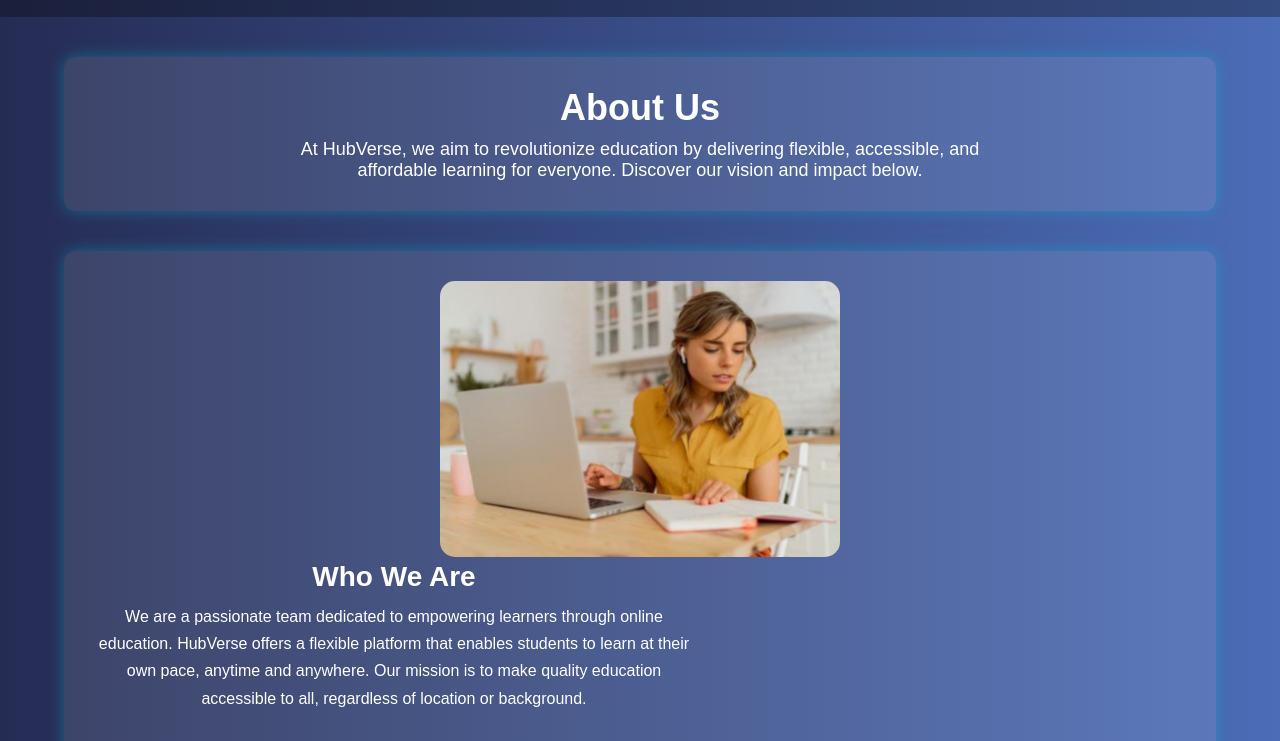
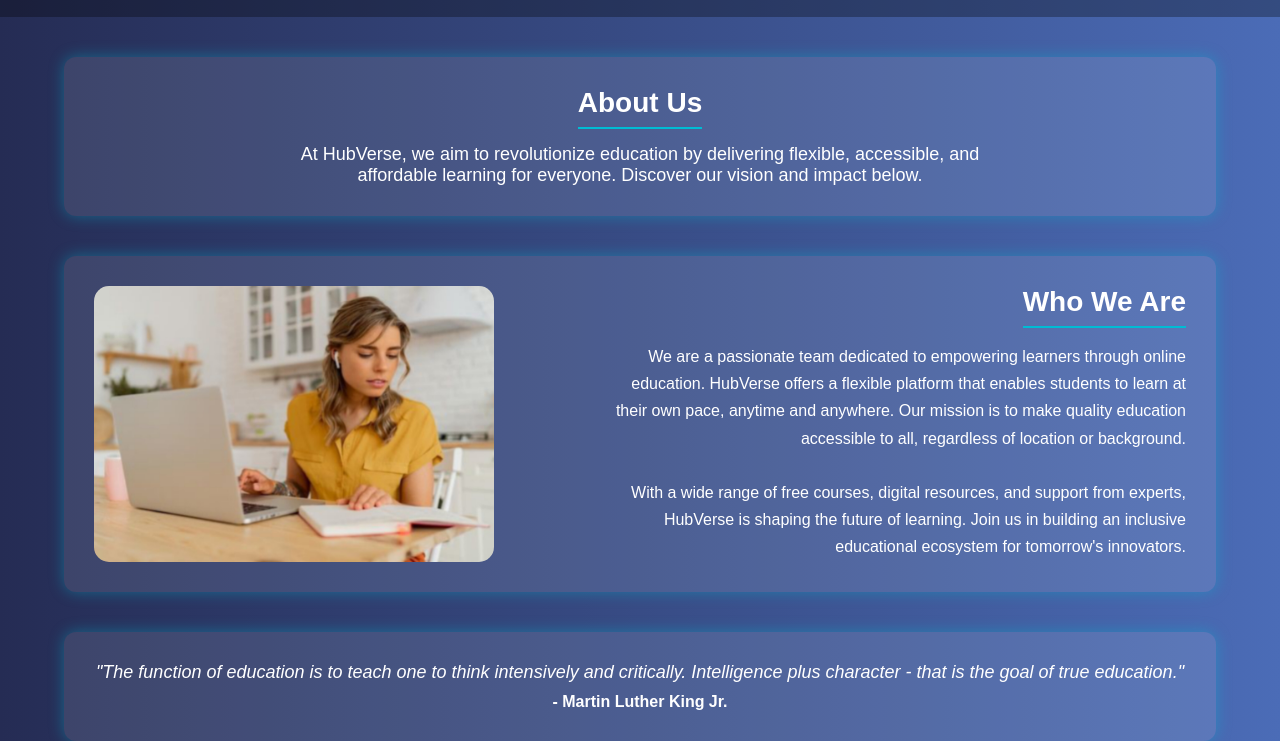
Before and after one commit to Snkumar21/Hub-Verse, a website: page public/About.html in a window 1280 px wide. Shown: the part 63-804 px from the top of the page. Drawn offline with Linux system fonts and the light colour scheme.

Commit message:
Updates added

```diff
--- a/public/About.html
+++ b/public/About.html
@@ -106,7 +106,7 @@
       gap: 40px;
     }
 
-    .hero, .about, .quote {
+    .hero, .quote {
       background: rgba(255 255 255 / 0.1);
       padding: 30px;
       border-radius: 12px;
@@ -115,15 +115,30 @@
       color: white;
     }
 
-    .hero h1 {
-      font-size: 36px;
-      margin-bottom: 10px;
+    .hero h2 {
+      font-size: 28px;
+      margin-bottom: 15px;
+      border-bottom: 2px solid #00bcd4;
+      display: inline-block;
+      padding-bottom: 8px;
+      width: fit-content;
     }
 
     .hero p {
       font-size: 18px;
       max-width: 700px;
       margin: auto;
+    }
+
+    .about {
+      background: rgba(255 255 255 / 0.1);
+      padding: 30px;
+      border-radius: 12px;
+      box-shadow: 0 0 15px rgba(0, 188, 212, 0.4);
+      text-align: center;
+      color: white;
+      display: flex;
+      flex-direction: row;
     }
 
     .about img {
@@ -133,11 +148,17 @@
 
     .about-text {
       max-width: 600px;
+      margin-left: 10%;
+      text-align: right;
     }
 
     .about-text h2 {
       font-size: 28px;
-      margin-bottom: 10px;
+      margin-bottom: 15px;
+      border-bottom: 2px solid #00bcd4;
+      padding-bottom: 8px;
+      width: fit-content;
+      display: inline-block;
     }
 
     .about-text p {
@@ -156,7 +177,7 @@
 
     /* Footer */
     footer {
-      margin-top: auto;
+      margin-top: 20px;
       padding: 20px;
       width: 100%;
       background: rgba(0, 0, 0, 0.3);
@@ -198,7 +219,7 @@
           <a href="index.html" class="nav">Home</a>
           <a href="About.html" class="nav">About</a>
           <a href="Courses.html" class="nav">Courses</a>
-          <a href="#contact" class="nav">Contact</a>
+          <a href="index.html#contact" class="nav">Contact</a>
           <a href="Review.html" class="nav">Reviews</a>
       </nav>
       <button class="join-btn" id="join-btn" onclick="redirectToLogin()" aria-label="Join Now">Join Now</button>
@@ -206,7 +227,7 @@
 
   <main>
     <section class="hero">
-      <h1>About Us</h1>
+      <h2>About Us</h2>
       <p>At HubVerse, we aim to revolutionize education by delivering flexible, accessible, and affordable learning for everyone. Discover our vision and impact below.</p>
     </section>
 
```
